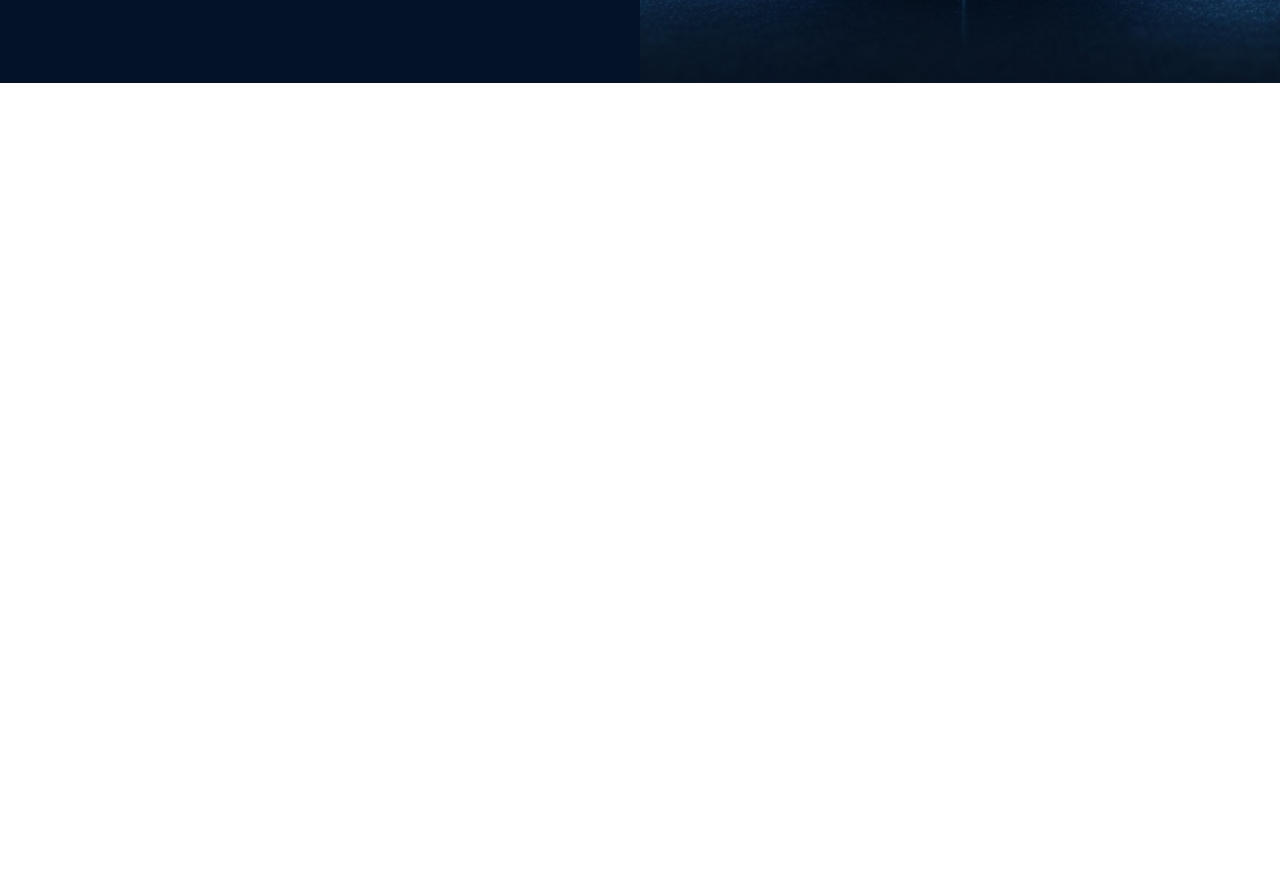
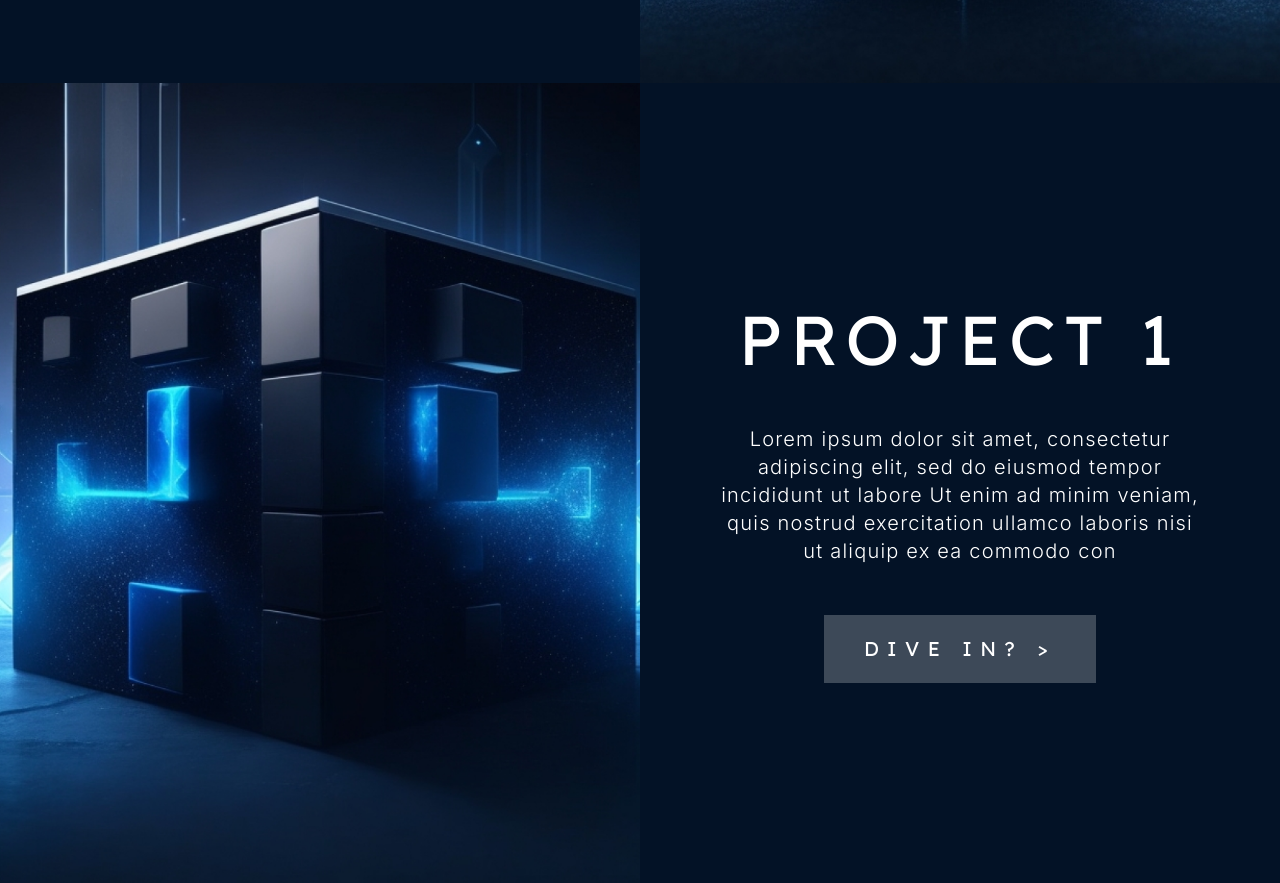
Before and after one commit to ommgh/synapse, a Next.js app: page / in a window 1280 px wide. Shown: the part 2317-3200 px from the top of the page. Before the commit the page ends 2400 px from the top, so only its background shows below. Built offline with nearby package versions, Linux system fonts and the light colour scheme.

Commit message:
added component

```diff
--- a/app/page.tsx
+++ b/app/page.tsx
@@ -2,6 +2,7 @@
 
 import LandingPage from "@/components/LandingPage";
 import Project1 from "@/components/Projects/Project1";
+import Project2 from "@/components/Projects/Project2";
 import Tagline from "@/components/Tagline";
 
 export default function Home() {
@@ -10,6 +11,7 @@ export default function Home() {
       <LandingPage />
       <Tagline />
       <Project1 />
+      <Project2 />
     </main>
   )
 }
--- /dev/null
+++ b/components/Projects/Project2.tsx
@@ -0,0 +1,31 @@
+import { lexend } from "@/lib/fonts"
+
+const Project2 = () => {
+    return (
+        <div
+        className="w-screen h-screen flex flex-row justify-center items-center bg-[#031226] text-white"
+        >
+            <div
+            className='h-screen w-1/2 bg-center bg-cover bg-[url(/images/project2.png)] bg-no-repeat'
+            ></div>
+
+            <div
+            className="h-screen w-1/2 flex flex-col justify-center items-center gap-[30px]"
+            >
+                <h1
+                className={`font-bold text-[69px] leading-[112px] tracking-[8px] uppercase ${lexend.className}`}
+                >Project 1</h1>
+
+                <p
+                className='text-xl font-light text-center tracking-[1.2px] w-3/4'
+                >Lorem ipsum dolor sit amet, consectetur adipiscing elit, sed do eiusmod tempor incididunt ut labore Ut enim ad minim veniam, quis nostrud exercitation ullamco laboris nisi ut aliquip ex ea commodo con</p>
+
+                <button
+                className={`bg-white/[.23] tracking-[8.4px] font-semibold text-xl text-center px-[40px] py-[20px] mt-[20px] ${lexend.className}`}
+                >DIVE IN? &gt;</button>
+            </div>
+        </div>
+    )
+}
+
+export default Project2
```
Also changed, not shown: public/images/project2.png (added).
